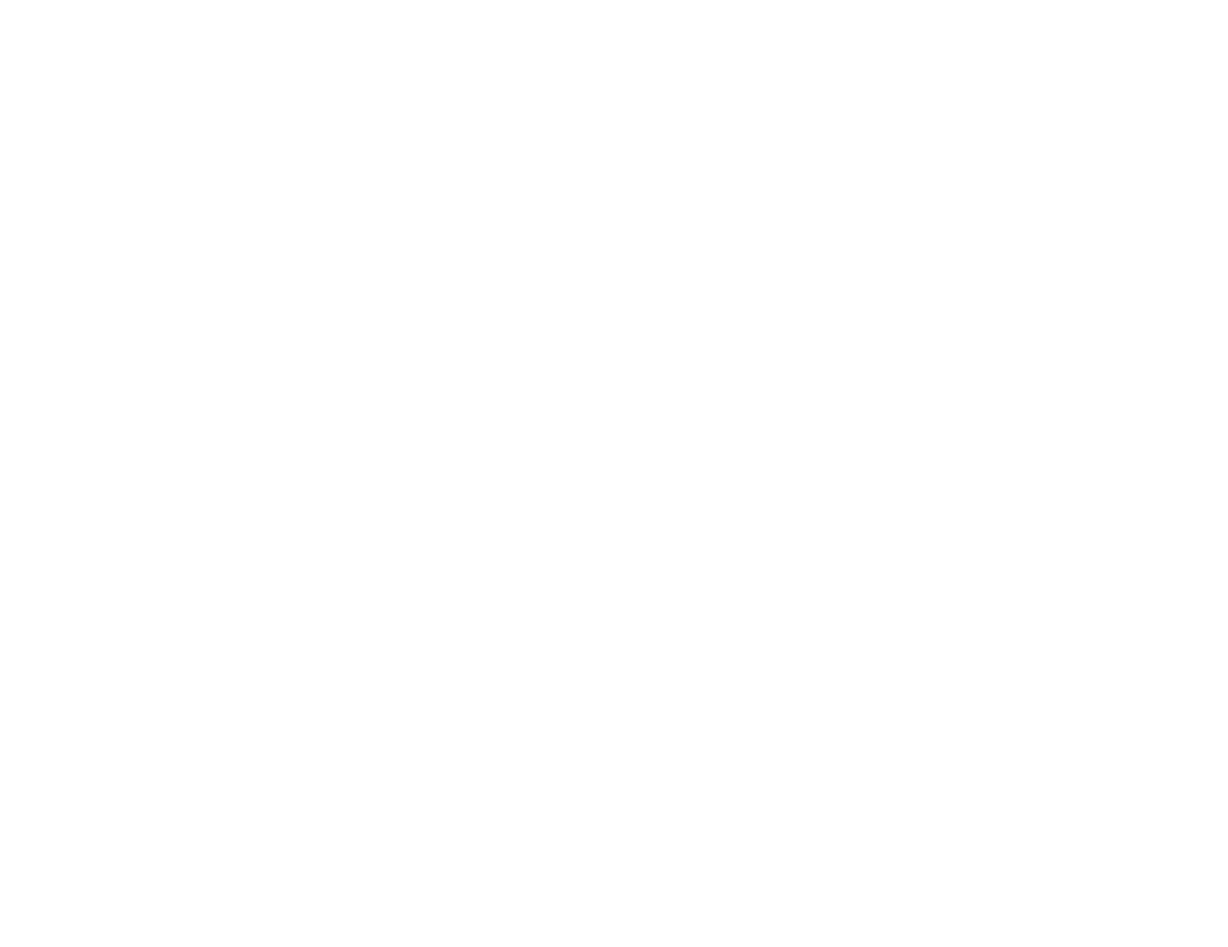
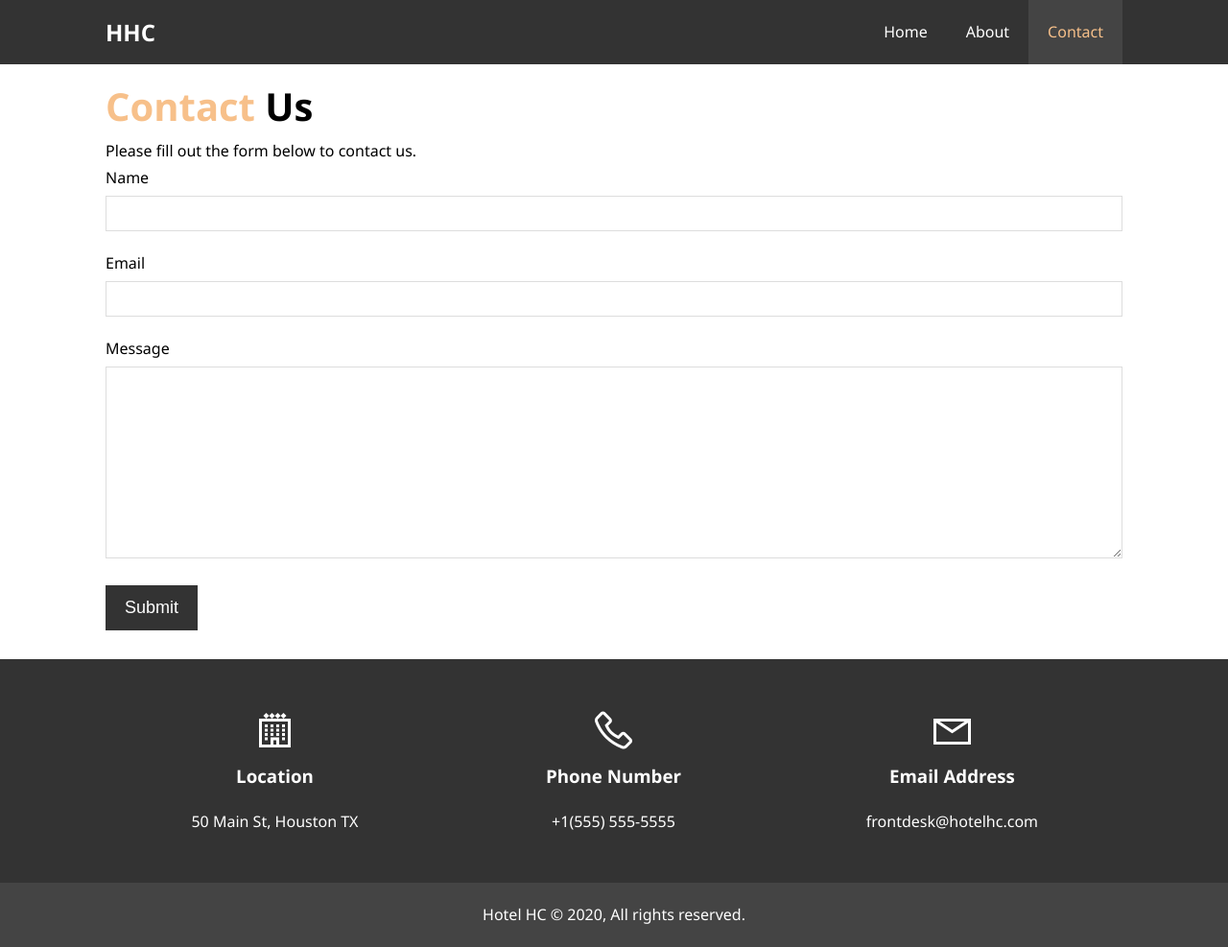
Before and after one commit to heathcaseyit/modernhtml, a plain HTML site: page hotelwebsite/contact.html in a window 1280 px wide. Shown: the whole page at 96% size. Before the commit the page ends 800 px from the top, so only its background shows below. Drawn offline with nearby package versions, Linux system fonts and the light colour scheme.

Commit message:
added contact page

```diff
--- a/hotelwebsite/contact.html
+++ b/hotelwebsite/contact.html
@@ -0,0 +1,77 @@
+<!DOCTYPE html>
+<html lang="en">
+  <head>
+    <meta charset="UTF-8" />
+    <meta name="viewport" content="width=device-width, initial-scale=1.0" />
+    <meta
+      name="description"
+      content="Welcome to the most extraordinary hotel in Houston Texas"
+    />
+    <meta name="keywords" content="hotel,houston hotel, texas hotel" />
+    <link rel="stylesheet" href="css/style.css" />
+    <link rel="stylesheet" href="https://maxst.icons8.com/vue-static/landings/line-awesome/line-awesome/1.3.0/css/line-awesome.min.css">
+
+    <title>Hotel HC | Contact</title>
+  </head>
+  <body>
+    <header>
+      <nav id="navbar">
+        <div class="container">
+          <h1 class="logo"><a href="index.html">HHC</a></h1>
+          <ul>
+            <li><a href="index.html" >Home</a></li>
+            <li><a href="about.html" >About</a></li>
+            <li><a href="contact.html" class="current">Contact</a></li>
+          </ul>
+        </div>
+      </nav>
+
+    </header>
+
+   <section id="contact-form" class="py-3">
+       <div class="container">
+           <h1 class="l-heading"><span class="text-primary">Contact</span> Us</h1>
+           <p>Please fill out the form below to contact us.</p>
+           <form action="process.php">
+               <div class="form-group">
+                   <label for="name">Name</label>
+                   <input type="text" name="name" id="name">
+               </div>
+               <div class="form-group">
+                   <label for="email">Email</label>
+                   <input type="email" name="email" id="email">
+               </div>
+               <div class="form-group">
+                   <label for="message">Message</label>
+                   <textarea name="message" id="message"></textarea>
+               </div>
+               <button type="submit" class="btn">Submit</button>
+           </form>
+       </div>
+   </section>
+  <section id="contact-info" class="bg-dark">
+<div class="container">
+    <div class="box">
+        <i class="las la-hotel la-3x"></i>
+        <h3>Location</h3>
+        <p>50 Main St, Houston TX</p>
+    </div>
+    <div class="box">
+        <i class="las la-phone la-3x"></i>
+        <h3>Phone Number</h3>
+        <p>+1(555) 555-5555</p>
+    </div>
+    <div class="box">
+        <i class="las la-envelope la-3x"></i>
+        <h3>Email Address</h3>
+        <p>frontdesk@hotelhc.com</p>
+    </div>
+</div>
+  </section>
+
+
+    <footer id="main-footer">
+        <p>Hotel HC &copy; 2020, All rights reserved.</p>
+    </footer>
+  </body>
+</html>
--- a/hotelwebsite/css/style.css
+++ b/hotelwebsite/css/style.css
@@ -203,6 +203,29 @@ padding-top: 100px;
     border-radius: 50%;
 }
 
+/* Contact Form */
+#contact-form .form-group{
+    margin-bottom: 20px;
+}
+
+#contact-form label{
+    display: block;
+    margin-bottom: 5px;
+}
+#contact-form input,
+#contact-form textarea{
+    width: 100%;
+    padding: 10px;
+    border: 1px #ddd solid;
+}
+#contact-form textarea{
+    height: 200px;
+}
+#contact-form input:focus,
+#contact-form textarea:focus{
+outline: none;
+border-color: #f7c08a;
+}
 /* Footer */
 #main-footer{
     text-align: center;
```
